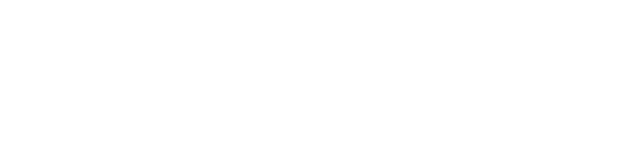
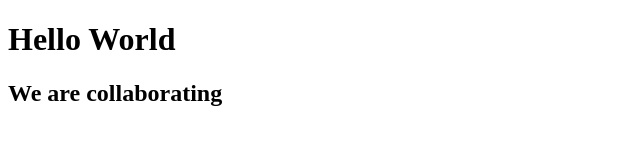
Before and after one commit to Faizah1-Murua/Project-1, a plain HTML site: page index.html in a window 1280 px wide. Shown: the whole page, without its empty margins (0-640 px from the left). Drawn offline with Linux system fonts and the light colour scheme.

Commit message:
UPDATE Included H1 and H2 in index.html

```diff
--- a/index.html
+++ b/index.html
@@ -7,6 +7,7 @@
    <title>Document</title>
 </head>
 <body>
-
+   <h1> Hello World</h1>
+   <h2>We are collaborating</h2>
 </body>
 </html>
```
